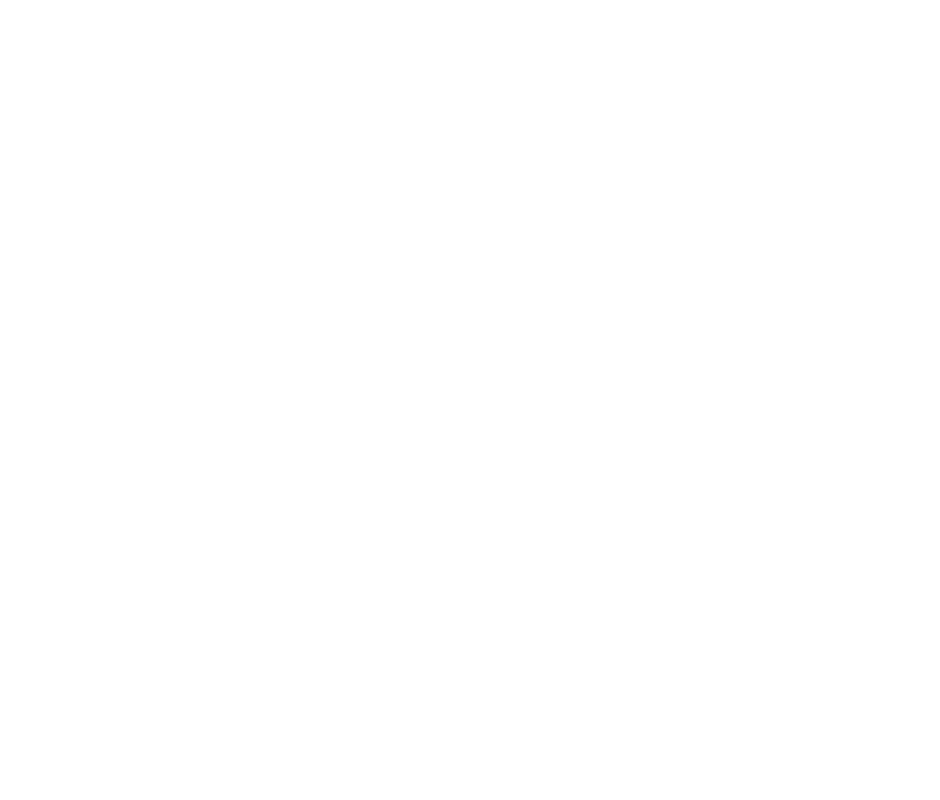
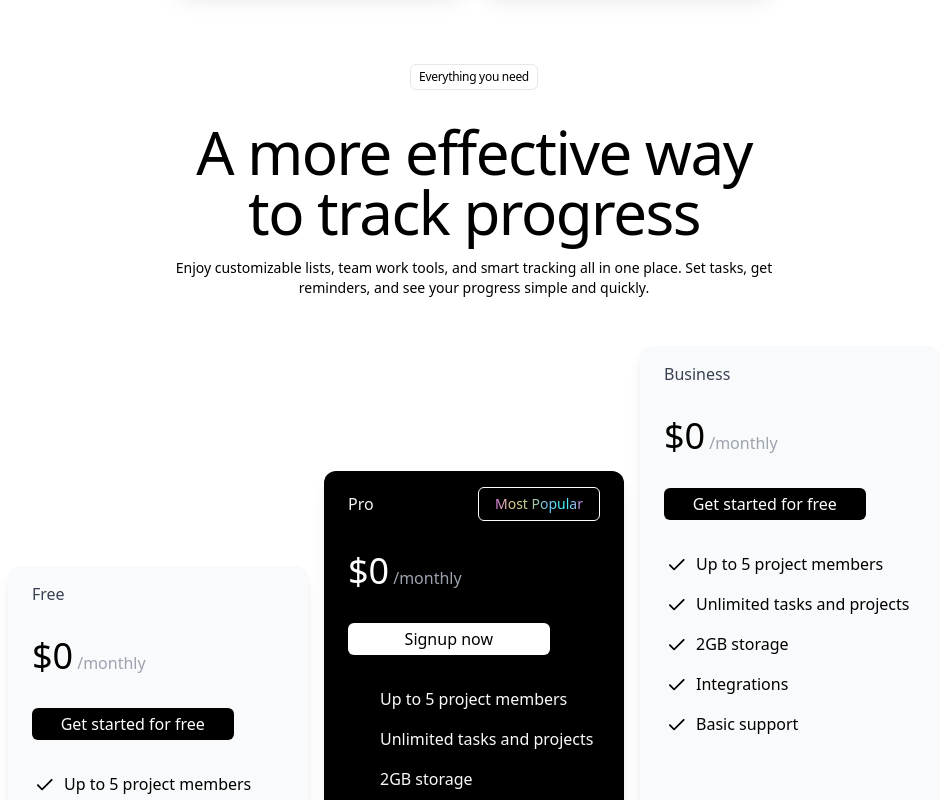
Before and after one commit to Souvik00076/saas-landing-page-1, a Next.js app: page / in a window 1280 px wide. Shown: the part 2800-3600 px from the top of the page, without its empty margins (166-1106 px from the left). Before the commit the page ends 2784 px from the top, so only its background shows below. Built offline with nearby package versions, Linux system fonts and the light colour scheme.

Commit message:
productivity page completed

```diff
--- a/src/app/globals.css
+++ b/src/app/globals.css
@@ -10,7 +10,9 @@
   .btn-primary {
     @apply bg-black text-white;
   }
-
+  .btn-secondary {
+    @apply bg-white text-black;
+  }
   .logo-ticker-image {
     @apply w-auto h-8;
   }
--- a/src/app/page.tsx
+++ b/src/app/page.tsx
@@ -1,4 +1,10 @@
-import { Header, Hero, LogoTicker, PriceShow } from "@/components";
+import {
+  Header,
+  Hero,
+  LogoTicker,
+  PriceShow,
+  Productivity,
+} from "@/components";
 import ProductShowCase from "@/components/ProductShowCase";
 
 export default function Home() {
@@ -9,6 +15,7 @@
       <LogoTicker />
       <ProductShowCase />
       <PriceShow />
+      <Productivity />
     </>
   );
 }
--- a/src/components/CommonCard.tsx
+++ b/src/components/CommonCard.tsx
@@ -9,7 +9,7 @@
 };
 const CommonCard: FC<TCommonCard> = ({ image, header, content }) => {
   return (
-    <div className="bg-gray-100 shadow-md max-w-[300px] md:max-w-none px-8 border border-gray-200 py-6 rounded-xl">
+    <div className="bg-gray-100 shadow-xl max-w-[300px] md:max-w-none px-8 border border-gray-200 py-6 rounded-xl">
       <Image src={image} alt="icon" width={200} height={200} />
       <h3 className="font-medium text-lg inline-flex">{header}</h3>
       <h4 className="text-xs mt-2 md:text-sm">{content}</h4>
--- /dev/null
+++ b/src/components/CommonPriceCard.tsx
@@ -0,0 +1,79 @@
+import { FC } from "react";
+import CheckIcon from "/public/check.svg";
+import Image from "next/image";
+
+type TCommonPriceCard = {
+  buttonText: string;
+  price: number;
+  childrenProps: string[];
+  darkMode: boolean;
+  cardType: number;
+  isPopular: boolean;
+};
+
+const CommonPriceCard: FC<TCommonPriceCard> = ({
+  buttonText,
+  childrenProps,
+  darkMode,
+  cardType,
+  price,
+  isPopular,
+}) => {
+  const cardHeight =
+    cardType === 0
+      ? "md:h-[508px] h-[508px]"
+      : cardType === 1
+        ? "md:h-[603px] h-[508px]"
+        : "md:h-[728px] h-[508px]";
+  const textColor = cardType === 1 ? "text-gray-100" : "text-gray-700";
+  const bgColor = darkMode ? "bg-black" : "bg-gray-50";
+  const textColorDarkMode = darkMode ? "text-[#FFFFFF]" : "";
+  const buttonStyle = darkMode ? "btn-secondary" : "btn-primary";
+  const iconStyle = darkMode ? "dark:invert" : "border-black";
+
+  return (
+    <div
+      className={`w-[300px] md:w-[230px] lg:w-[300px] px-6 py-4 rounded-xl shadow-lg ${cardHeight} ${bgColor}`}
+    >
+      <div className={`flex items-center justify-between ${textColor}`}>
+        <span>
+          {cardType === 1 ? "Pro" : cardType === 0 ? "Free" : "Business"}
+        </span>
+        {isPopular && (
+          <div className="px-4 py-1.5  border-white border-[1px] text-sm rounded-md">
+            <span className="text-transparent bg-clip-text bg-[linear-gradient(to_right,#DD7DDF,#E1CD86,#BBCB92,#71C2EF,#3BFFFF,#DD7DDF)] ">
+              Most Popular
+            </span>
+          </div>
+        )}
+      </div>
+      <div className="flex items-baseline gap-1 mt-[30px]">
+        <span className={`text-4xl font-medium ${textColorDarkMode}`}>
+          ${price}
+        </span>
+        <span className="text-gray-400 font-medium">/monthly</span>
+      </div>
+      <button className={`btn ${buttonStyle} mt-8 w-[80%]`}>
+        {buttonText}
+      </button>
+      <div
+        className={`mt-8 flex flex-col gap-4 ${darkMode ? "text-gray-50" : ""}`}
+      >
+        {childrenProps.map((item, index) => (
+          <div key={index} className="flex items-center gap-2">
+            <Image
+              src={CheckIcon}
+              width={24}
+              height={24}
+              alt="check icon"
+              className={iconStyle}
+            />
+            <span>{item}</span>
+          </div>
+        ))}
+      </div>
+    </div>
+  );
+};
+
+export default CommonPriceCard;
--- a/src/components/ProceShow.tsx
+++ b/src/components/ProceShow.tsx
@@ -6,7 +6,7 @@
   return (
     <section className=" pt-4 pb-12 overflow-x-clip">
       <div className="container mx-auto">
-        <div className="flex flex-col items-center md:w-[600px] text-center container mx-auto">
+        <div className="flex flex-col items-center md:w-[600px] text-center container mx-auto gap-4 ">
           <span className="px-2 mt-4 py-1 text-xs font-medium border border-primary-gray rounded-md tracking-tight">
             Everything you need
           </span>
@@ -18,7 +18,7 @@
             one place. Set tasks, get reminders, and see your progress simple
             and quickly.
           </h2>
-          <div className="mt-6 md:mt-8 flex flex-col md:flex-row items-center gap-2">
+          <div className="mt-6 md:mt-8 flex flex-col md:flex-row items-center gap-4">
             <CommonCard
               image={CubeImage}
               header={"Integration ecosystem"}
--- /dev/null
+++ b/src/components/Productivity.tsx
@@ -0,0 +1,72 @@
+import { FC } from "react";
+import CommonPriceCard from "./CommonPriceCard";
+
+const Productivity: FC = () => {
+  return (
+    <section className=" pt-4 pb-12 overflow-x-clip">
+      <div className="container mx-auto">
+        <div className="flex flex-col items-center md:w-[600px] text-center container mx-auto">
+          <span className="px-2 mt-4 py-1 text-xs font-medium border border-primary-gray rounded-md tracking-tight">
+            Everything you need
+          </span>{" "}
+          <h1 className="text-4xl md:text-6xl  mt-8 md:mt:4 tracking-tight text-center">
+            A more effective way to track progress
+          </h1>
+          <h2 className="text-sm  mt-4">
+            Enjoy customizable lists, team work tools, and smart tracking all in
+            one place. Set tasks, get reminders, and see your progress simple
+            and quickly.
+          </h2>
+        </div>
+        <div className="flex items-center justify-center mt-12">
+          <div className="flex md:flex-row flex-col md:items-end gap-4">
+            <CommonPriceCard
+              buttonText={"Get started for free"}
+              childrenProps={[
+                "Up to 5 project members",
+                " Unlimited tasks and projects",
+                "2GB storage",
+                "Integrations",
+                "Basic support",
+              ]}
+              isPopular={false}
+              darkMode={false}
+              cardType={0}
+              price={0}
+            />
+            <CommonPriceCard
+              buttonText={"Signup now"}
+              childrenProps={[
+                "Up to 5 project members",
+                " Unlimited tasks and projects",
+                "2GB storage",
+                "Integrations",
+                "Basic support",
+              ]}
+              isPopular={true}
+              darkMode={true}
+              cardType={1}
+              price={0}
+            />
+            <CommonPriceCard
+              buttonText={"Get started for free"}
+              childrenProps={[
+                "Up to 5 project members",
+                " Unlimited tasks and projects",
+                "2GB storage",
+                "Integrations",
+                "Basic support",
+              ]}
+              isPopular={false}
+              darkMode={false}
+              cardType={2}
+              price={0}
+            />
+          </div>
+        </div>
+      </div>
+    </section>
+  );
+};
+
+export default Productivity;
--- a/src/components/index.ts
+++ b/src/components/index.ts
@@ -4,4 +4,15 @@
 import ProductShowCase from "./ProductShowCase";
 import PriceShow from "./ProceShow";
 import CommonCard from "./CommonCard";
-export { CommonCard, Header, Hero, LogoTicker, PriceShow, ProductShowCase };
+import Productivity from "./Productivity";
+import CommonPriceCard from "./CommonPriceCard";
+export {
+  CommonCard,
+  Header,
+  Hero,
+  LogoTicker,
+  PriceShow,
+  ProductShowCase,
+  Productivity,
+  CommonPriceCard,
+};
--- a/tailwind.config.ts
+++ b/tailwind.config.ts
@@ -13,6 +13,7 @@
         "border-primary-gray": "rgba(34,34,34,0.1",
         body: "#EAEEFE",
       },
+      boxShadow: {},
       backgroundImage: {
         "gradient-radial": "radial-gradient(var(--tw-gradient-stops))",
         "gradient-conic":
```
